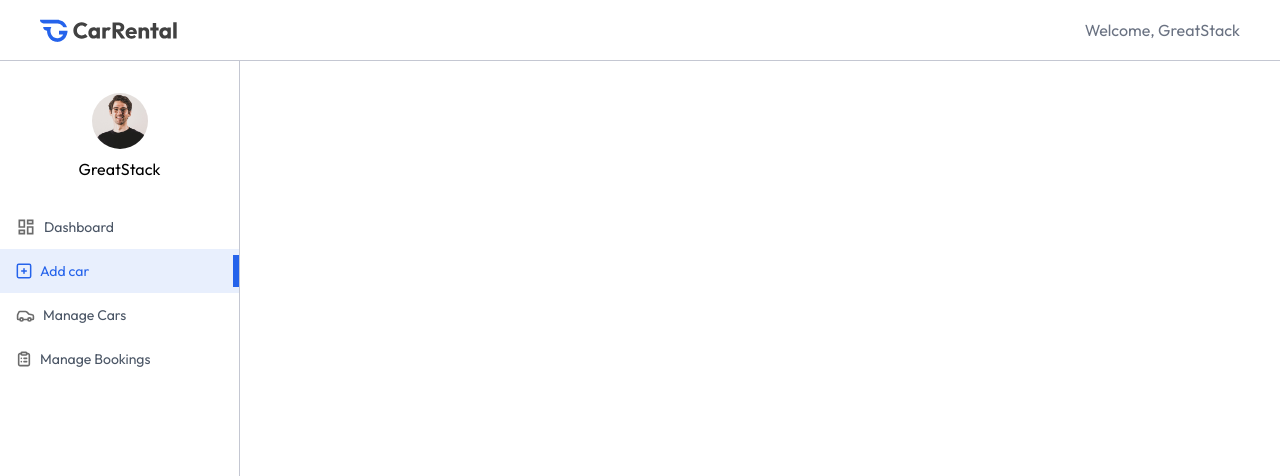
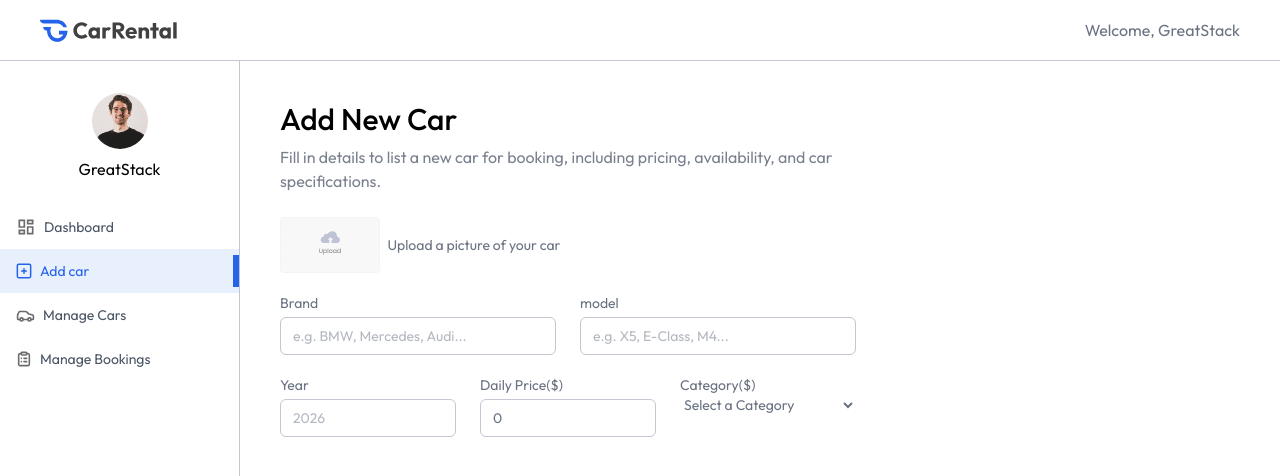
Before and after one commit to durgeshpatel055/Car-Rental-App, a React (Vite) app in the folder client/: page /owner/add-car in a window 1280 px wide. Shown: the top 476 px of the page. Built offline with nearby package versions, Linux system fonts and the light colour scheme.

Commit message:
adding some basic features

```diff
--- a/client/src/pages/owner/AddCar.jsx
+++ b/client/src/pages/owner/AddCar.jsx
@@ -1,8 +1,95 @@
-import React from 'react'
+import React, { useState } from 'react'
+import Title from '../../components/owner/Title'
+import { assets } from '../../assets/assets'
 
 const AddCar = () => {
+
+  const currency = import.meta.env.VITE_CURRENCY
+
+
+ const [image, setImage] = useState(null)
+ const [car, setCar] = useState({
+      brand:'',
+      model:'',
+      year: 0,
+      pricePerDay: 0,
+      category:'',
+      fuel_type:'',
+      seating_capacity: 0,
+      location: '',
+      description: '',
+ })
+
+    const onSubmitHandler = async (e)=> {
+       e.preventdefault();
+    }
+
   return (
-    <div>
+    <div className='px-4 py-10 md:px-10 flex-1'>
+       <Title title="Add New Car" subTitle="Fill in details to list a new car for booking, including pricing, availability, and car specifications."/>
+
+   <form onSubmit={onSubmitHandler} className='flex flex-col gap-5 text-gray-500 text-sm mt-6 max-w-xl'>
+
+    {/* Car Image */}
+    <div className='flex items-center gap-2 w-full '>
+      <label htmlFor="car-image">
+        <img src={image ? URL.createObjectURL(image) : assets.upload_icon} alt="" className='h-14 rounded cursor-pointer '/>
+        <input type="file" id='car-image' accept="image/*" hidden onChange={e=> setImage(e.target.files[0])}/>
+      </label>
+      <p className='text-sm text-gray-500'>Upload a picture of your car</p>
+    </div>
+       {/* Car brand & model */}
+          <div className='grid grid-cols-1 md:grid-cols-2 gap-6'>
+             <div className='flex flex-col w-full'>
+                <lable>Brand</lable>
+                <input type="text" placeholder='e.g. BMW, Mercedes, Audi...' required
+                className='px-3 py-2 mt-1 border border-borderColor rounded-md outline-none'
+                 value={car.brand} onChange={e=> setCar({...car, brand: e.target.value})}/>
+             </div>
+
+             <div className='flex flex-col w-full'>
+                <lable>model</lable>
+                <input type="text" placeholder='e.g. X5, E-Class, M4...' required
+                className='px-3 py-2 mt-1 border border-borderColor rounded-md outline-none'
+                 value={car.model} onChange={e=> setCar({...car, model: e.target.value})}/>
+             </div>
+
+          </div>
+             {/* Car yaer, price, Category */}
+
+                <div className='grid grid-cols-1 sm:grid-cols-2 md:grid-cols-3 gap-6'>
+
+                  <div className='flex flex-col w-full'>
+                    <lable>Year</lable>
+                    <input type="number" placeholder='2026' required
+                    className='px-3 py-2 mt-1 border border-borderColor rounded-md outline-none'
+                    value={car.yaer} onChange={e=> setCar({...car, year: e.target.value})}/>
+                </div>
+
+
+                 <div className='flex flex-col w-full'>
+                    <lable>Daily Price(
+                      {currency})</lable>
+                    <input type="number" placeholder='100' required
+                    className='px-3 py-2 mt-1 border border-borderColor rounded-md outline-none'
+                    value={car.pricePerDay} onChange={e=> setCar({...car, pricePerDay: e.target.value})}/>
+                </div>
+
+
+                 <div className='flex flex-col w-full'>
+                    <lable>Category(
+                      {currency})</lable>
+                      <select onChange={e=> setCar({...car, category: e.target.value})} value={car.category}>
+                         <option value="">Select a Category</option>
+                         <option value="sedan">sedan</option>
+                         <option value="XUV">XUV</option>
+                         <option value="Van">Van</option>
+                      </select>
+                </div>
+           </div>
+
+   </form>
+
 
     </div>
   )
```
